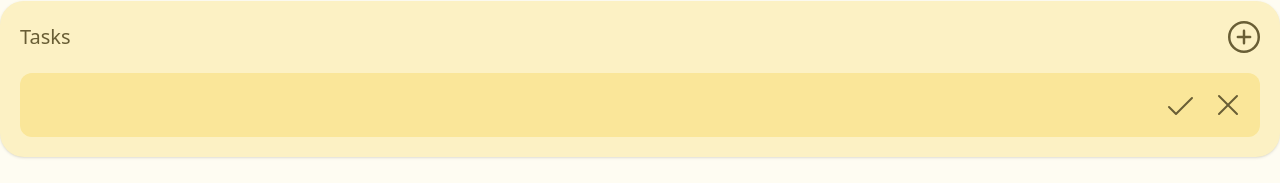
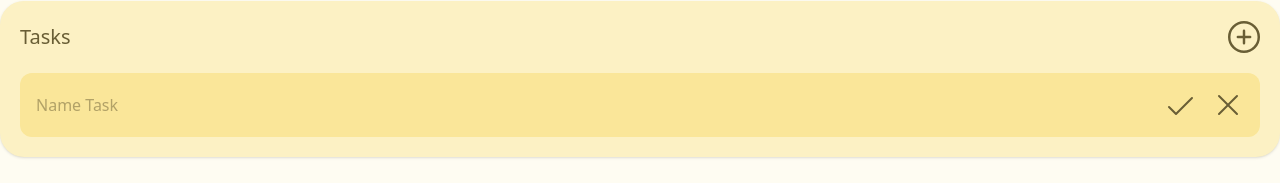
Before and after one commit to jstevenfm/PomodoroTimer-React-Tailwind, a React (Vite) app: page / in a window 1280 px wide. Both pictures are taken after a click on the button 1244 px from the left and 540 px from the top of the page. Shown: the part 503-686 px from the top of the page. Built offline with nearby package versions, Linux system fonts and the light colour scheme.

Commit message:
feat: Add placeholder to input field for better user guidance

```diff
--- a/src/assets/components/sections/task/InputNewTask.jsx
+++ b/src/assets/components/sections/task/InputNewTask.jsx
@@ -29,7 +29,7 @@ const InputNewTask = ({ currentStatus, setTasks, className, setShowInputNewTask
 
   return (
     <form onSubmit={addNewTask} className={`flex justify-between items-center mt-5 rounded-xl p-4 gap-4 ${className} ${stylesComponent}`}>
-      <input type="text" name="title" className="flex-2/3" />
+      <input type="text" name="title" className="flex-2/3" placeholder="Name Task" />
         <button title="Accept New Task" className="hover:scale-105 cursor-pointer" type="submit" >
           <IconAcceptTask />
         </button>
```
